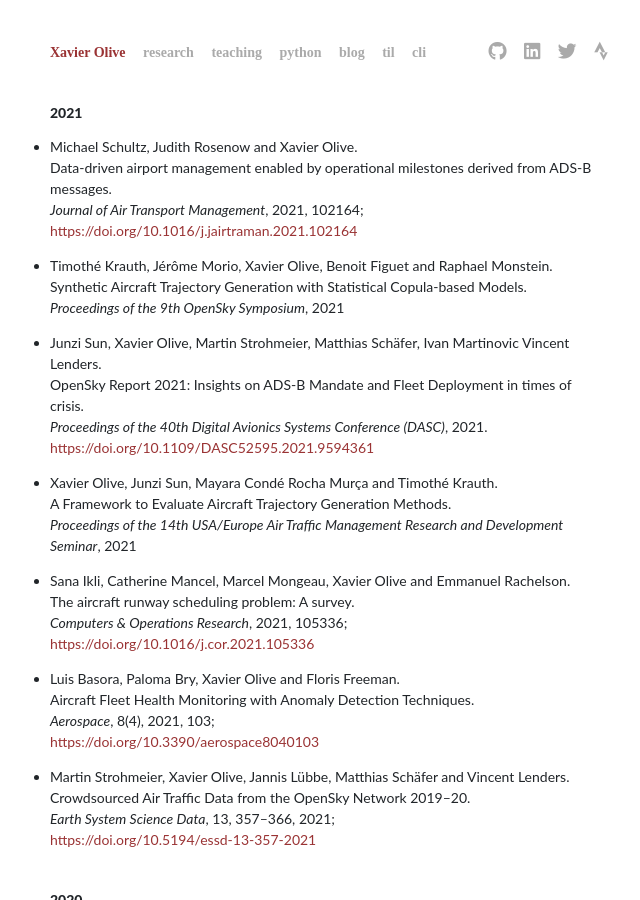
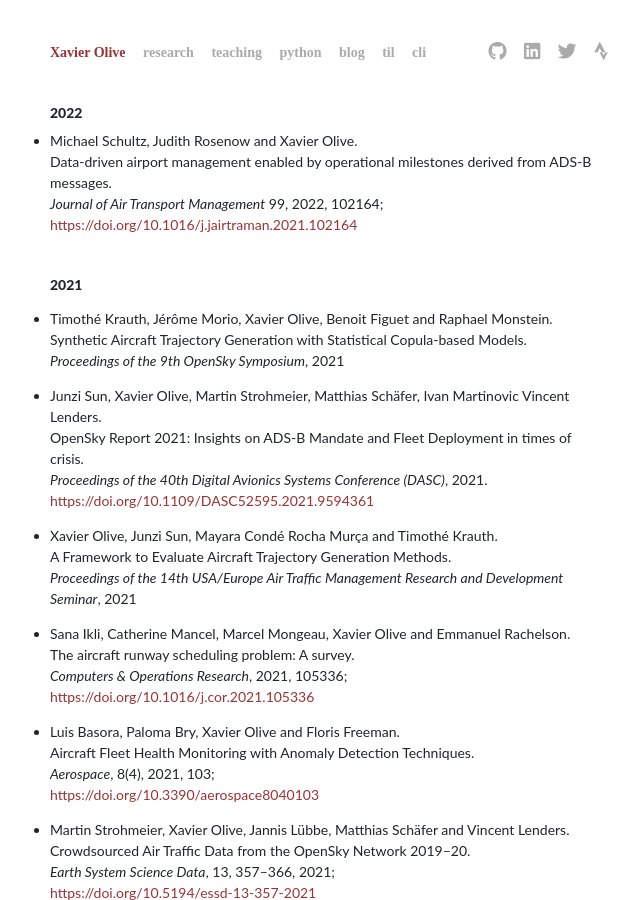
Before and after one commit to xoolive/xoolive.github.io, a Jekyll site: the page built from _pages/publications.md, in a window 1280 px wide and 900 px high. Shown: the whole window, without its empty margins (311-951 px from the left). Built offline with Jekyll 4.4.1, drawn with Linux system fonts in a browser that asks for light colours; nearby versions of some CDN libraries; some web fonts are replaced; a script that is not in the unit is left out.

Commit message:
adjust year

```diff
--- a/_pages/publications.md
+++ b/_pages/publications.md
@@ -4,12 +4,14 @@ title: Publications
 permalink: /publications/
 ---
 
-## 2021
+## 2022
 
 - Michael Schultz, Judith Rosenow and Xavier Olive.
   Data-driven airport management enabled by operational milestones derived from ADS-B messages.
-  _Journal of Air Transport Management_, 2021, 102164;
+  _Journal of Air Transport Management_ 99, 2022, 102164;
   [https://doi.org/10.1016/j.jairtraman.2021.102164](https://doi.org/10.1016/j.jairtraman.2021.102164)
+
+## 2021
 
 - Timothé Krauth, Jérôme Morio, Xavier Olive, Benoit Figuet and Raphael Monstein.
   Synthetic Aircraft Trajectory Generation with Statistical Copula-based Models.
```
